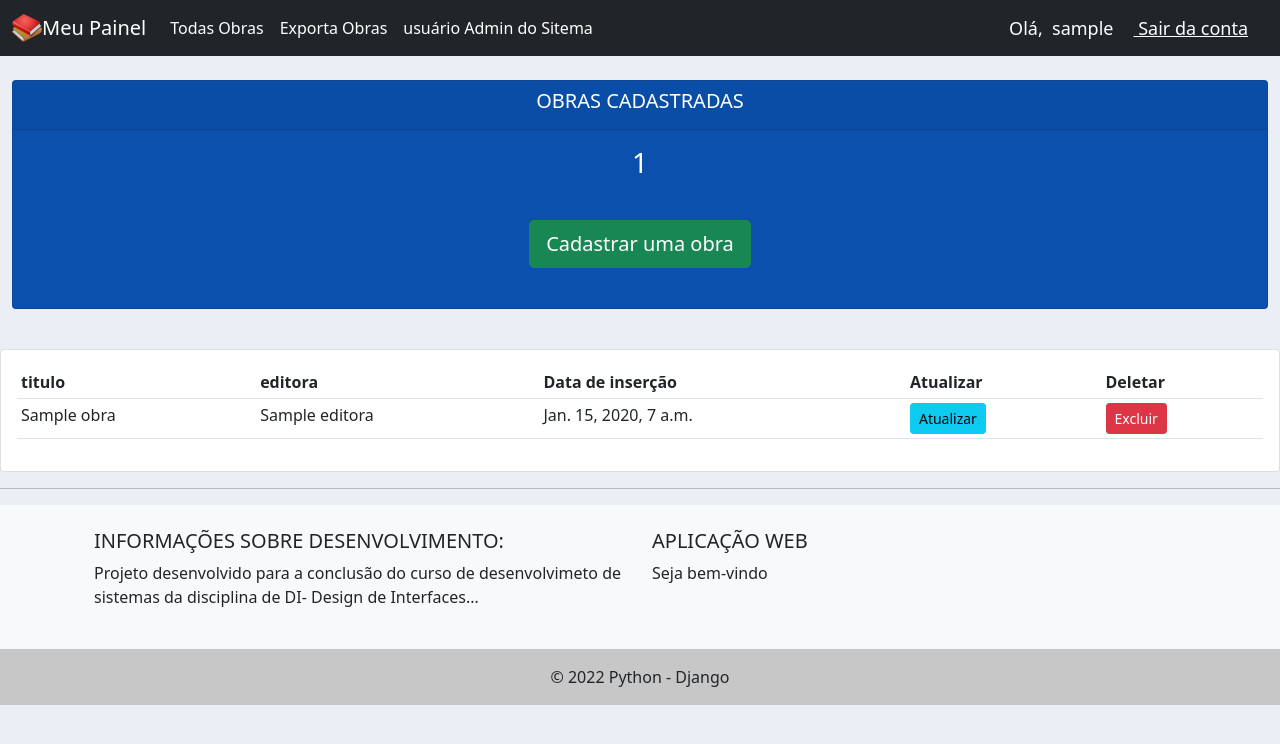
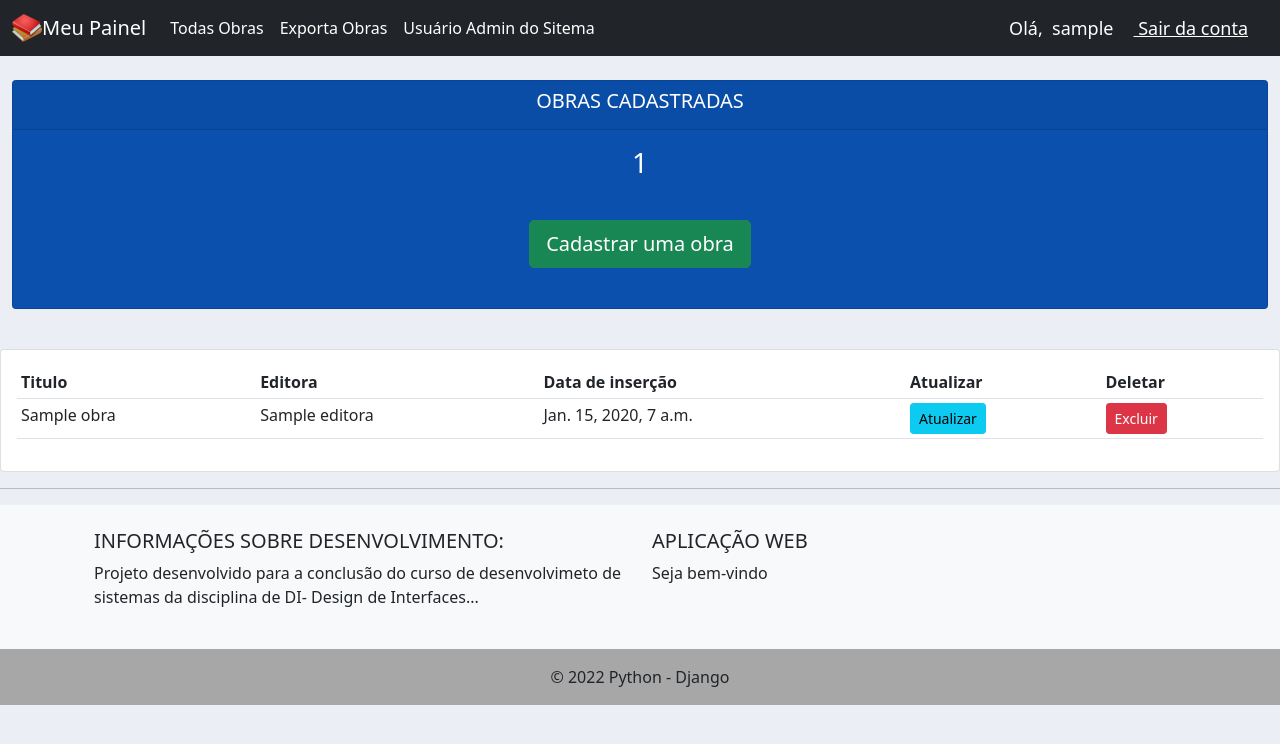
Before and after one commit to ivanilsonsil/Projeto-conclusao-DI, a Django app: page / in a window 1280 px wide. Shown: the top 744 px of the page. Run offline with Django 3.2, Linux system fonts and the light colour scheme; a user stored in the database is signed in; tables that the repository leaves empty hold one stand-in row (values such as "Sample post"); some libraries are stand-ins or nearby versions.

Commit message:
Ajuste no front

```diff
--- a/livros/templates/main.html
+++ b/livros/templates/main.html
@@ -57,7 +57,7 @@
   <!-- Grid container -->
 
   <!-- Copyright -->
-  <div class="text-center p-3" style="background-color: rgba(0, 0, 0, 0.2);">
+  <div class="text-center p-3" style="background-color: rgba(0, 0, 0, 0.329);">
     © 2022 Python - Django
 
   </div>
--- a/livros/templates/navbar.html
+++ b/livros/templates/navbar.html
@@ -20,9 +20,9 @@
         {% if request.user.is_staff %}
         <li class="nav-item">
           <a class="nav-link" style="color: white;" href="{% url 'list_obras' %}" >Todas Obras</a> </li>
-           <li><a class="nav-link" style="color: white;" href="{% url 'export_obras' %}" >Exporta Obras</a></li>
+           <li><a class="nav-link" style="color: rgb(255, 255, 255);" href="{% url 'export_obras' %}" >Exporta Obras</a></li>
         <li class="nav-item">
-          <a class="nav-link" style="color: white;">usuário Admin do Sitema</a>
+          <a class="nav-link" style="color: rgb(255, 255, 255);">Usuário Admin do Sitema</a>
 
         {% else %}
 
--- a/livros/templates/pagina_usuario.html
+++ b/livros/templates/pagina_usuario.html
@@ -18,8 +18,8 @@
 		<div class="card card-body">
 			<table class="table table-sm">
 				<tr>
-					<th>titulo</th>
-					<th>editora</th>
+					<th>Titulo</th>
+					<th>Editora</th>
 					<th>Data de inserção</th>
 					<th>Atualizar</th>
 					<th>Deletar</th>
```
